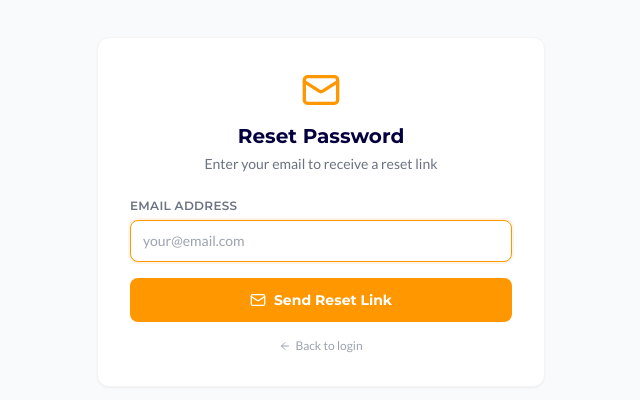
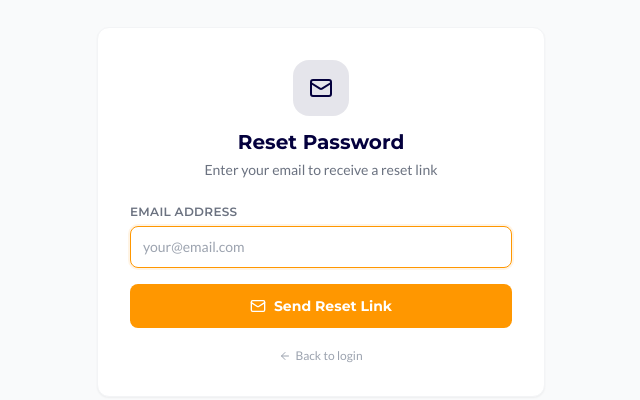
Before and after one commit to H-E-Ingwee/mutcu-portal, a React (Vite) app in the folder frontend/: page /forgot-password in a window 1280 px wide. Shown: the part 188-588 px from the top of the page, without its empty margins (319-959 px from the left). Built offline with nearby package versions, Linux system fonts and the light colour scheme; no server answers.

Commit message:
Fix: Add missing CheckCircle import in ForgotPassword

```diff
--- a/frontend/src/pages/auth/ForgotPassword.jsx
+++ b/frontend/src/pages/auth/ForgotPassword.jsx
@@ -2,7 +2,7 @@ import { useState } from 'react'
 import { Link } from 'react-router-dom'
 import api from '../../lib/api'
 import toast from 'react-hot-toast'
-import { Mail, ArrowLeft } from 'lucide-react'
+import { Mail, ArrowLeft, CheckCircle } from 'lucide-react'
 
 export default function ForgotPassword() {
   const [email, setEmail] = useState('')
@@ -15,8 +15,9 @@ export default function ForgotPassword() {
     try {
       await api.post('/auth/forgot-password', { email })
       setSent(true)
+      toast.success('Reset link sent!')
     } catch (err) {
-      toast.error('Failed to send reset email')
+      toast.error('Failed to send reset email. Please try again.')
     } finally {
       setLoading(false)
     }
@@ -26,25 +27,53 @@ export default function ForgotPassword() {
     <div className="min-h-screen bg-gray-50 flex items-center justify-center p-4">
       <div className="card p-8 max-w-md w-full">
         <div className="text-center mb-6">
-          <Mail size={40} className="text-orange mx-auto mb-3" />
+          <div className="w-14 h-14 bg-navy/10 rounded-2xl flex items-center justify-center mx-auto mb-3">
+            <Mail size={24} className="text-navy" />
+          </div>
           <h2 className="text-xl font-montserrat font-bold text-navy">Reset Password</h2>
           <p className="text-gray-500 text-sm mt-1">Enter your email to receive a reset link</p>
         </div>
+
         {sent ? (
-          <div className="alert-success"><CheckCircle size={16} /><div>Reset link sent! Check your email inbox.</div></div>
+          <div className="text-center py-4">
+            <CheckCircle size={48} className="text-green-500 mx-auto mb-4" />
+            <h3 className="font-montserrat font-bold text-navy mb-2">Reset Link Sent!</h3>
+            <p className="text-gray-500 text-sm mb-4">
+              Check your inbox at <strong>{email}</strong> for the password reset link.
+            </p>
+            <div className="bg-orange/5 border border-orange/20 rounded-lg p-3 text-xs text-orange mb-4">
+              Check your spam folder if you don't see it within a few minutes.
+            </div>
+            <button onClick={() => setSent(false)} className="btn-outline btn-sm mx-auto">
+              Send Again
+            </button>
+          </div>
         ) : (
           <form onSubmit={handleSubmit} className="space-y-4">
             <div>
               <label className="form-label">Email Address</label>
-              <input type="email" className="form-input" placeholder="your@email.com" value={email} onChange={e => setEmail(e.target.value)} required autoFocus />
+              <input
+                type="email"
+                className="form-input"
+                placeholder="your@email.com"
+                value={email}
+                onChange={e => setEmail(e.target.value)}
+                required
+                autoFocus
+              />
             </div>
             <button type="submit" disabled={loading} className="btn-primary w-full justify-center py-3">
-              {loading ? <div className="animate-spin rounded-full h-4 w-4 border-b-2 border-white" /> : <Mail size={16} />}
+              {loading
+                ? <div className="animate-spin rounded-full h-4 w-4 border-b-2 border-white" />
+                : <Mail size={16} />}
               {loading ? 'Sending...' : 'Send Reset Link'}
             </button>
           </form>
         )}
-        <Link to="/login" className="flex items-center gap-1 text-xs text-gray-400 hover:text-gray-600 mt-4 justify-center"><ArrowLeft size={12} />Back to login</Link>
+
+        <Link to="/login" className="flex items-center gap-1 text-xs text-gray-400 hover:text-gray-600 mt-5 justify-center">
+          <ArrowLeft size={12} />Back to login
+        </Link>
       </div>
     </div>
   )
```
